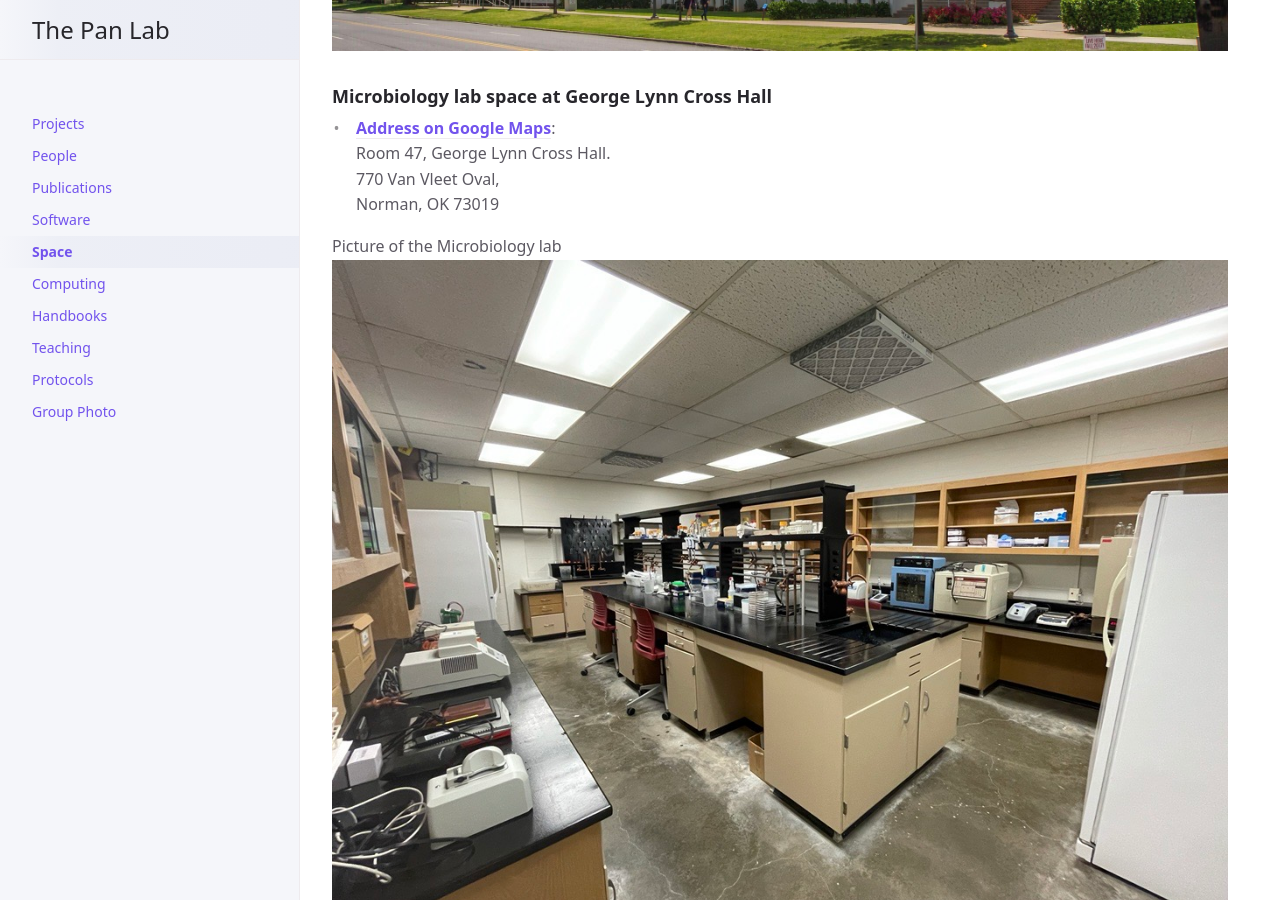
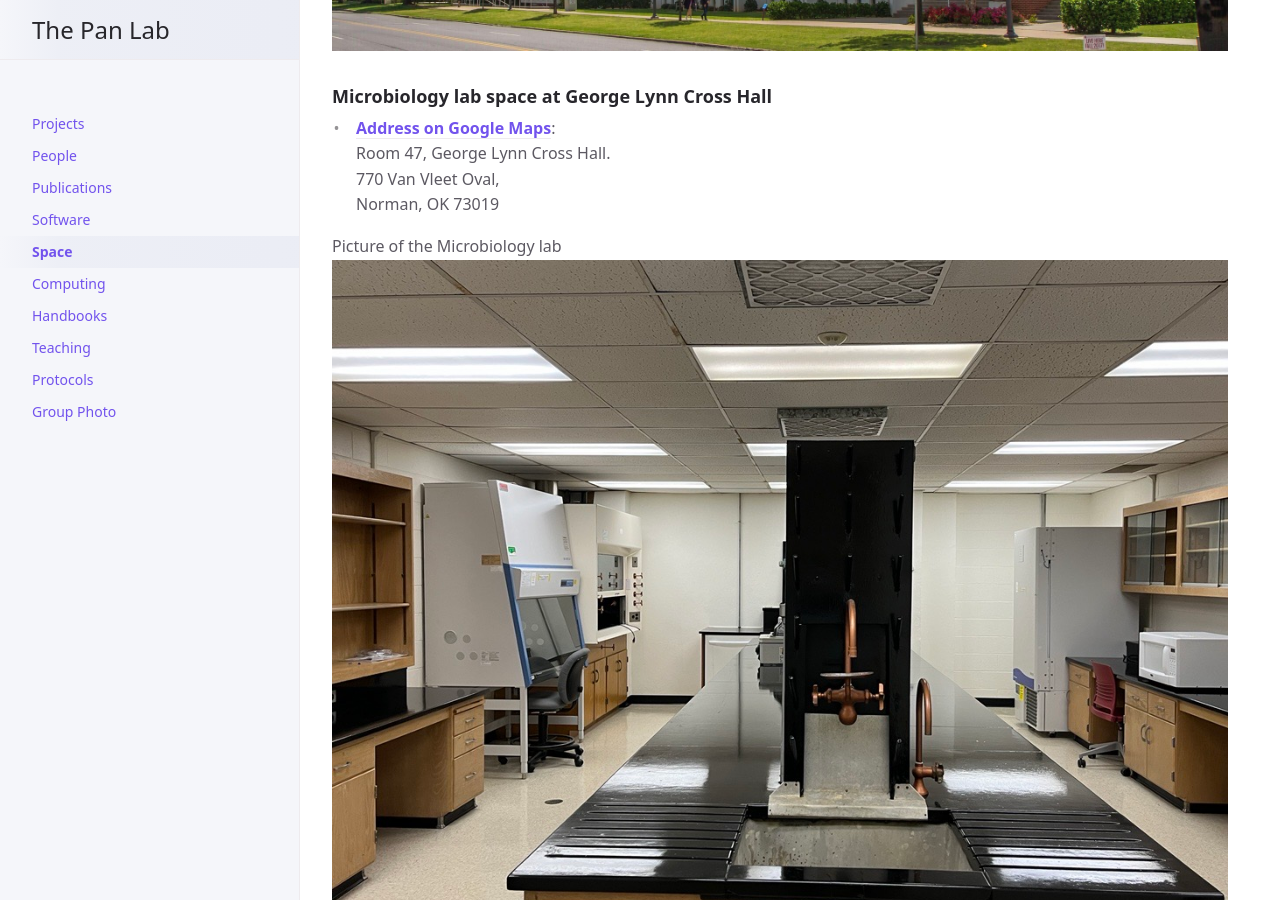
Before and after one commit to thepanlab/thepanlab.github.io, a Jekyll site: the page built from docs/space.md, in a window 1280 px wide and 900 px high, scrolled down 1523 px. Built offline with Jekyll 4.4.1, drawn with Linux system fonts in a browser that asks for light colours.

Commit message:
Update space.md

```diff
--- a/docs/space.md
+++ b/docs/space.md
@@ -29,6 +29,6 @@
 
 
 Picture of the Microbiology lab
-![Picture of the lab](/assets/images/micbio lab.png)
+![Picture of the lab](/assets/images/MicrosoftTeams-image.png)
 Picture of George Lynn Cross Hall
 ![Picture of the building](/assets/images/George Lynn Cross Hall.jpeg)
```
